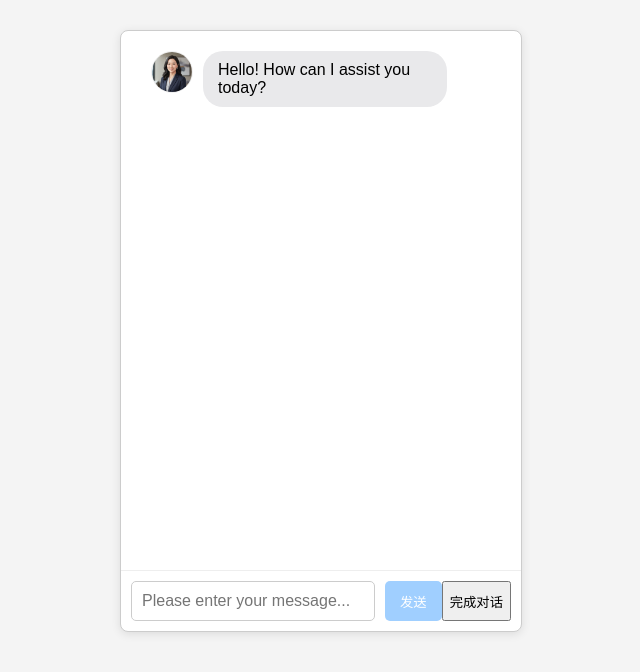
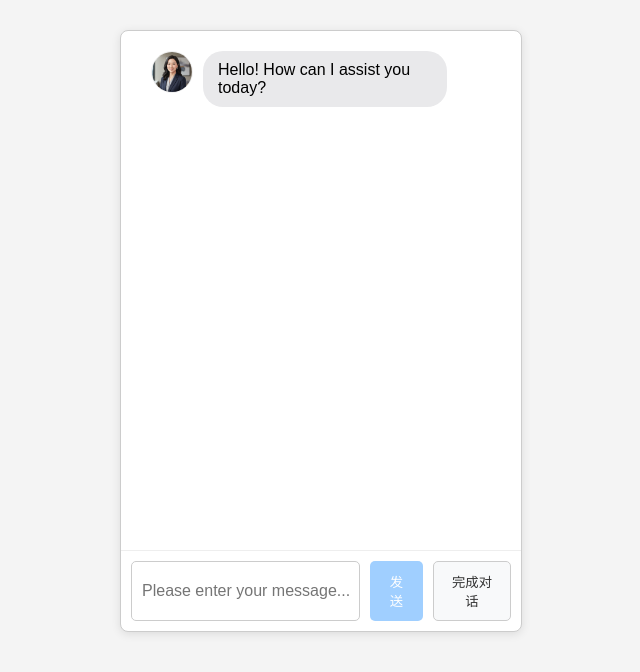
Before and after one commit to huxuebei5637-svg/ai-companion-proxy, a website: page index.html in a window 1280 px wide. Shown: the whole page, without its empty margins (319-959 px from the left). Drawn offline with Linux system fonts and the light colour scheme.

Commit message:
Add styles for finish button in chat UI
Added finish button styles for user interface.

```diff
--- a/style.css
+++ b/style.css
@@ -127,3 +127,17 @@ body {
     background: #aaa;
 
 }
+
+#finish-btn {
+    border: 1px solid #ccc;
+    background-color: #f8f9fa;
+    color: #333;
+    padding: 10px 15px;
+    margin-left: 10px;
+    border-radius: 5px;
+    cursor: pointer;
+}
+
+#finish-btn:hover {
+    background-color: #e2e6ea;
+}
```
